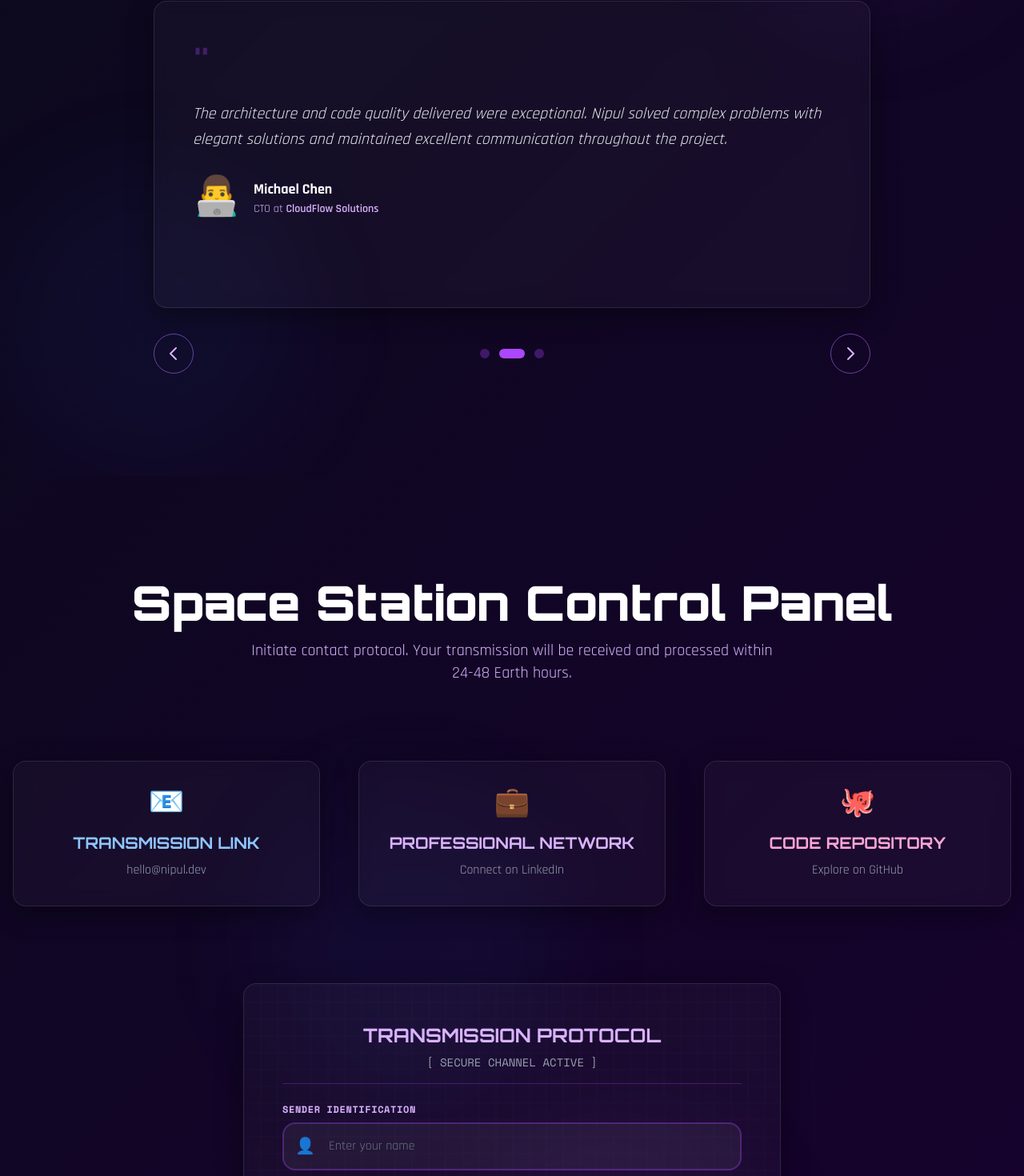
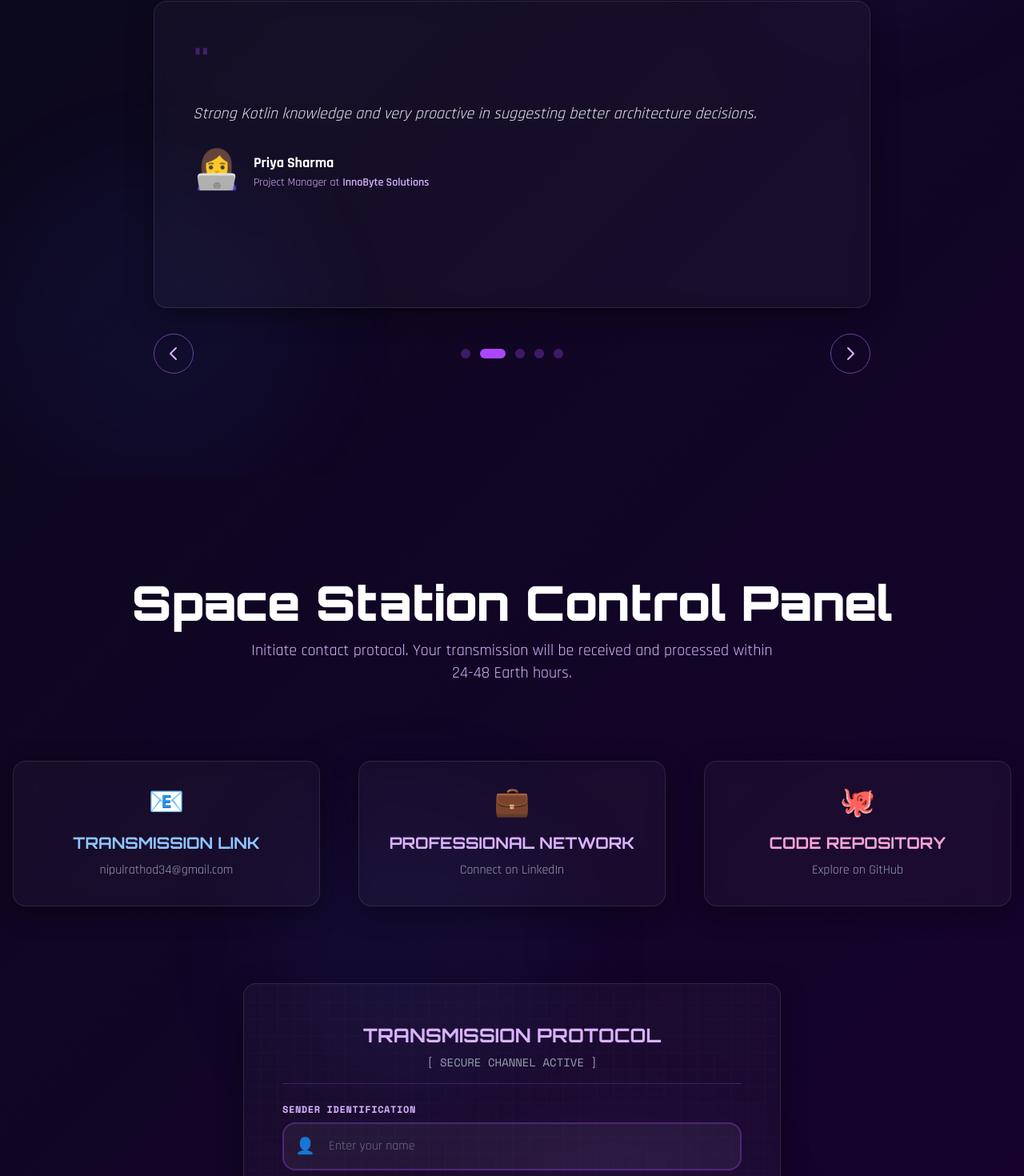
Before and after one commit to nipul2626/Portfolio, a Next.js app: page / in a window 1280 px wide. Shown: the part 5056-6526 px from the top of the page at 80% size. Built offline with nearby package versions, Linux system fonts and the light colour scheme.

Commit message:
fixed minor info changes

```diff
--- a/components/ContactSection.tsx
+++ b/components/ContactSection.tsx
@@ -158,8 +158,8 @@ export const ContactSection = () => {
             <div className="text-4xl mb-4 group-hover:scale-110 transition-transform">📧</div>
             <h3 className="text-xl font-bold text-blue-300 mb-2 font-serif">TRANSMISSION LINK</h3>
             <p className="text-gray-400 text-sm md:text-base">
-              <Link href="mailto:hello@nipul.dev" className="hover:text-blue-400 transition-colors">
-                hello@nipul.dev
+              <Link href="mailto:nipulrathod34@gmail.com" className="hover:text-blue-400 transition-colors">
+                nipulrathod34@gmail.com
               </Link>
             </p>
           </div>
@@ -169,7 +169,7 @@ export const ContactSection = () => {
             <h3 className="text-xl font-bold text-purple-300 mb-2 font-serif">PROFESSIONAL NETWORK</h3>
             <p className="text-gray-400 text-sm md:text-base">
               <Link
-                href="https://linkedin.com/in/nipulpramod"
+                href="https://www.linkedin.com/in/nipul-rathod-7294053a7/"
                 target="_blank"
                 rel="noopener noreferrer"
                 className="hover:text-purple-400 transition-colors"
--- a/components/Footer.tsx
+++ b/components/Footer.tsx
@@ -47,17 +47,17 @@ export const Footer = () => {
             <ul className="space-y-2">
               <li>
                 <Link
-                  href="https://twitter.com"
+                  href="https://x.com/nipul9678"
                   target="_blank"
                   rel="noopener noreferrer"
                   className="text-gray-400 hover:text-purple-300 transition-colors text-sm"
                 >
-                  Twitter
+                  X
                 </Link>
               </li>
               <li>
                 <Link
-                  href="https://linkedin.com"
+                  href="https://www.linkedin.com/in/nipul-rathod-7294053a7/"
                   target="_blank"
                   rel="noopener noreferrer"
                   className="text-gray-400 hover:text-purple-300 transition-colors text-sm"
@@ -67,7 +67,7 @@ export const Footer = () => {
               </li>
               <li>
                 <Link
-                  href="https://github.com"
+                  href="https://github.com/nipul2626"
                   target="_blank"
                   rel="noopener noreferrer"
                   className="text-gray-400 hover:text-purple-300 transition-colors text-sm"
--- a/components/TestimonialsSection.tsx
+++ b/components/TestimonialsSection.tsx
@@ -14,30 +14,49 @@ interface Testimonial {
 const testimonials: Testimonial[] = [
   {
     id: 1,
-    name: 'Sarah Johnson',
-    role: 'Product Manager',
-    company: 'TechStart Inc',
+    name: 'Rahul Deshmukh',
+    role: 'Co-Founder',
+    company: 'QuickBasket Pune',
     message:
-      'Nipul transformed our entire product experience with his innovative approach. His technical expertise combined with design thinking resulted in a 40% increase in user engagement.',
-    avatar: '👩‍💼',
+        'We approached Nipul for building our grocery delivery app MVP. He delivered clean UI and smooth performance even on low-end devices.',
+    avatar: '👨‍💼',
   },
   {
     id: 2,
-    name: 'Michael Chen',
-    role: 'CTO',
-    company: 'CloudFlow Solutions',
+    name: 'Priya Sharma',
+    role: 'Project Manager',
+    company: 'InnoByte Solutions',
     message:
-      'The architecture and code quality delivered were exceptional. Nipul solved complex problems with elegant solutions and maintained excellent communication throughout the project.',
-    avatar: '👨‍💻',
+        'Strong Kotlin knowledge and very proactive in suggesting better architecture decisions.',
+    avatar: '👩‍💻',
   },
   {
     id: 3,
-    name: 'Elena Rodriguez',
+    name: 'Amit Patil',
     role: 'Founder',
-    company: 'Creative Digital',
+    company: 'LocalKart',
     message:
-      'Working with Nipul was a game-changer for our startup. He not only built our MVP but also mentored our team on best practices. Highly recommended!',
-    avatar: '👩‍🔬',
+        'Handled everything from UI design to database integration professionally.',
+    avatar: '👨‍🚀',
+  },
+
+  {
+    id: 4,
+    name: 'Sneha Kulkarni',
+    role: 'UI/UX Designer',
+    company: 'PixelCraft Studio',
+    message:
+        'Nipul collaborated seamlessly with our design team and translated Figma layouts into pixel-perfect Android screens.',
+    avatar: '👩‍🎨',
+  },
+  {
+    id: 5,
+    name: 'Rohan Mehta',
+    role: 'Tech Lead',
+    company: 'DevNest Labs',
+    message:
+        'Clean code structure, good documentation, and solid understanding of backend integration. Would definitely work with him again.',
+    avatar: '👨‍💻',
   },
 ]
 
--- a/package.json
+++ b/package.json
@@ -44,6 +44,7 @@
     "cmdk": "1.1.1",
     "date-fns": "4.1.0",
     "embla-carousel-react": "8.6.0",
+    "framer-motion": "^12.34.3",
     "input-otp": "1.4.2",
     "lucide-react": "^0.564.0",
     "material-icon-theme": "^5.31.0",
```
Also changed, not shown: 1 other file (tests, documents, lock files or other folders).
